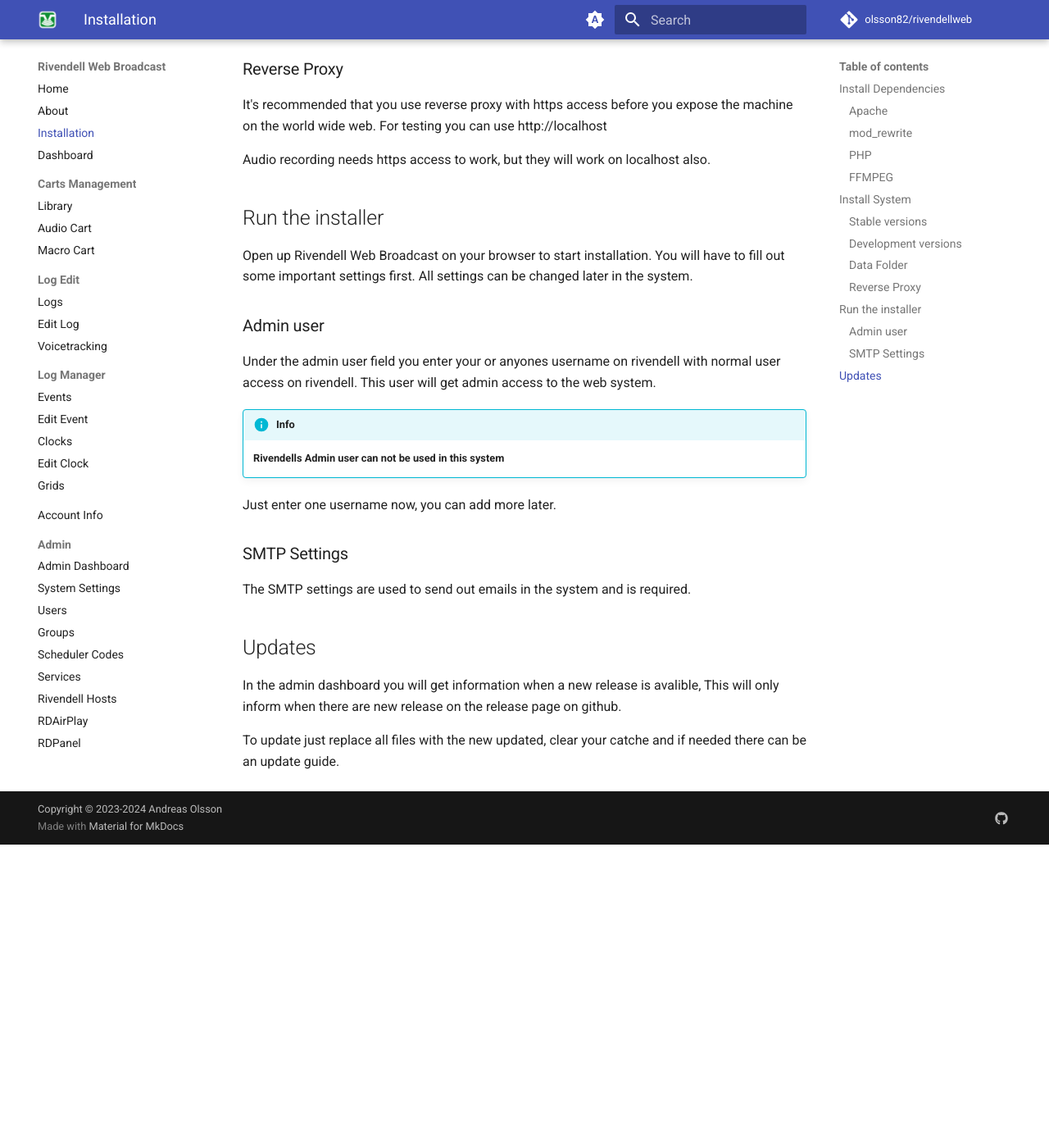
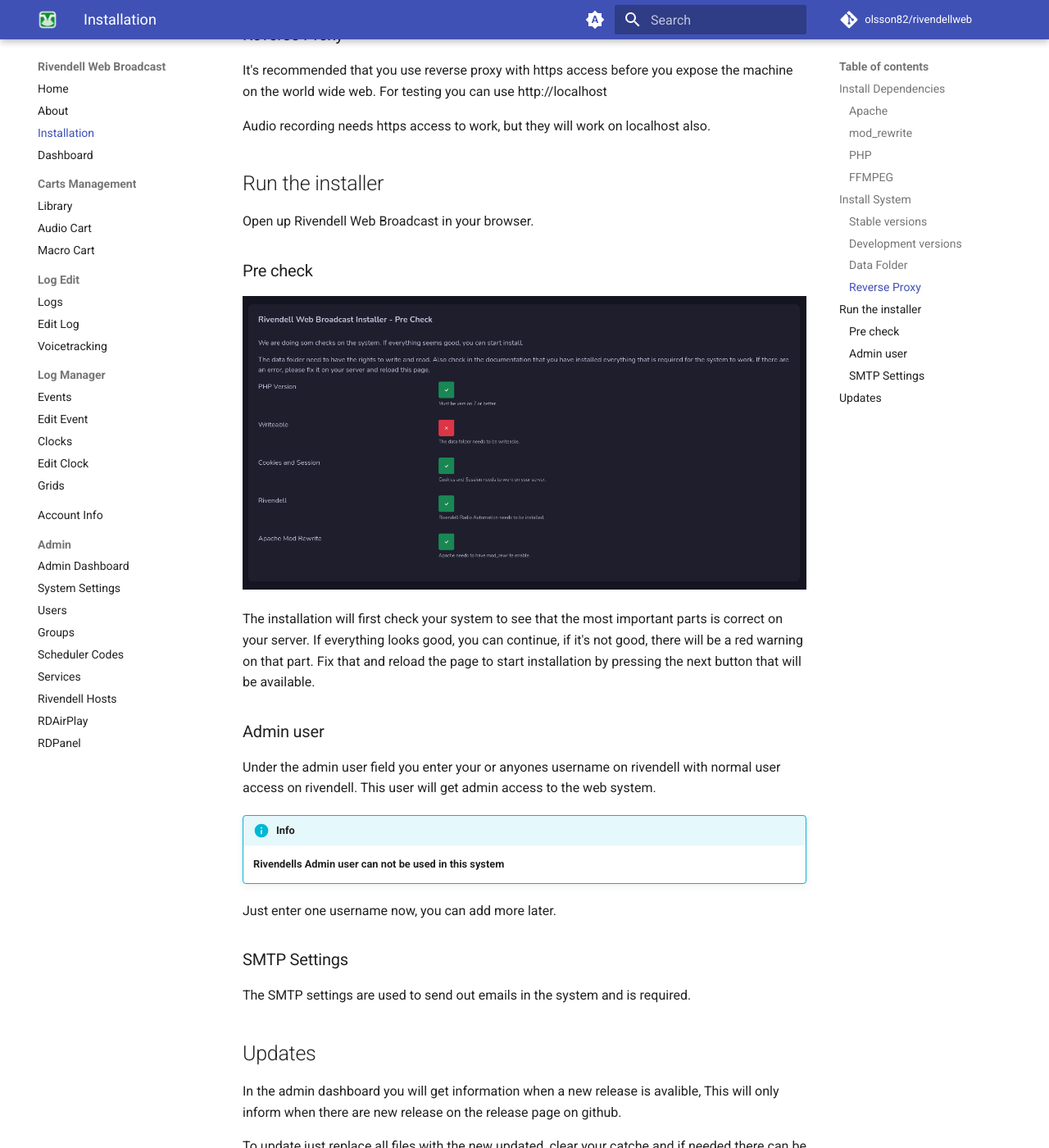
Before and after one commit to olsson82/rivwebdoc, an MkDocs documentation site: the page built from docs/install.md, in a window 1280 px wide and 1400 px high, scrolled down 2474 px. Shown: the whole window at 82% size. Built offline with MkDocs 1.6.1 and Material for MkDocs 9.7.7, drawn with Linux system fonts in a browser that asks for light colours; comment, search, counter and statistics services are not loaded; before the commit the page ends 3504 px from its top, so only the background shows below that; some of the changed text lies outside the part shown.

Commit message:
Updated installation documenation.

```diff
--- a/docs/install.md
+++ b/docs/install.md
@@ -50,7 +48,7 @@
 
 ## Install System
 
-Now we are going to install the system on your server. This must be done on a server that has rivendell installed.
+Now we are going to install the system on your server. This must be done on a server that has Rivendell installed.
 
 Start by login to root user: `su -l`
 
@@ -82,7 +80,12 @@
 
 ## Run the installer
 
-Open up Rivendell Web Broadcast on your browser to start installation. You will have to fill out some important settings first. All settings can be changed later in the system.
+Open up Rivendell Web Broadcast in your browser.
+
+### Pre check
+![Screenshot](img/precheck.png)
+
+The installation will first check your system to see that the most important parts is correct on your server. If everything looks good, you can continue, if it's not good, there will be a red warning on that part. Fix that and reload the page to start installation by pressing the next button that will be available.
 
 ### Admin user
 
```
Also changed, not shown: other parts of docs/install.md (+0 -2 lines), docs/img/precheck.png (added).
